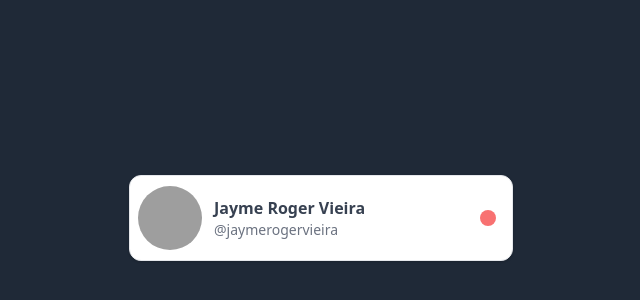
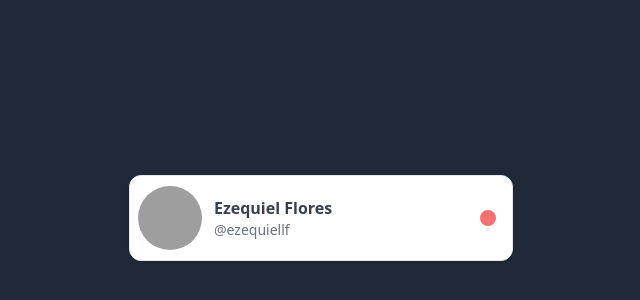
Before and after one commit to Jaymera/github-actions-ftp, a plain HTML site: page index.html in a window 1280 px wide. Shown: the part 182-482 px from the top of the page, without its empty margins (319-959 px from the left). Drawn offline with nearby package versions, Linux system fonts and the light colour scheme; grey boxes are pictures that could not be loaded.

Commit message:
ezequiel actions

```diff
--- a/index.html
+++ b/index.html
@@ -35,8 +35,8 @@
           />
         </div>
         <div class="flex-grow p-3">
-          <div class="font-semibold text-gray-700">Jayme Roger Vieira</div>
-          <div class="text-sm text-gray-500">@jaymerogervieira</div>
+          <div class="font-semibold text-gray-700">Ezequiel Flores</div>
+          <div class="text-sm text-gray-500">@ezequiellf</div>
         </div>
         <div class="p-2">
           <span
```
